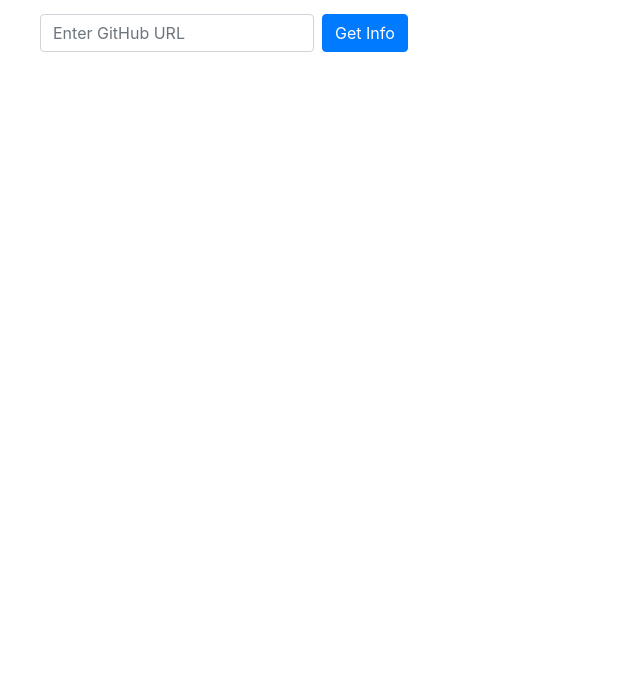
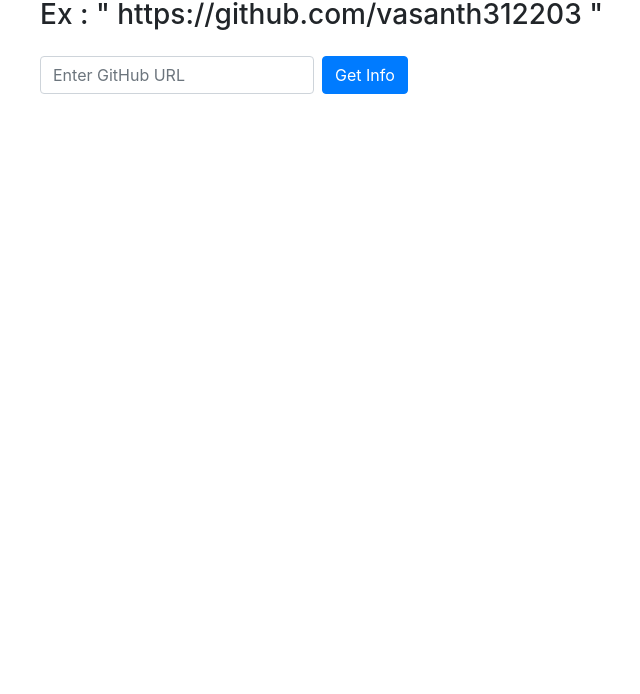
Before and after one commit to vasanth312203/Github, a plain HTML site: page index.html in a window 1280 px wide. Shown: the part 106-800 px from the top of the page, without its empty margins (45-685 px from the left). Drawn offline with nearby package versions, Linux system fonts and the light colour scheme.

Commit message:
Update index.html

```diff
--- a/index.html
+++ b/index.html
@@ -25,6 +25,7 @@
 <body>
     <div class="container">
         <h1 class="mt-5">GitHub User Info</h1>
+        <h3> Ex : " https://github.com/vasanth312203 " </h3>
         <form id="userForm" class="form-inline my-4">
             <input type="text" id="text" class="form-control mr-2" placeholder="Enter GitHub URL" required>
             <button type="submit" class="btn btn-primary">Get Info</button>
```
